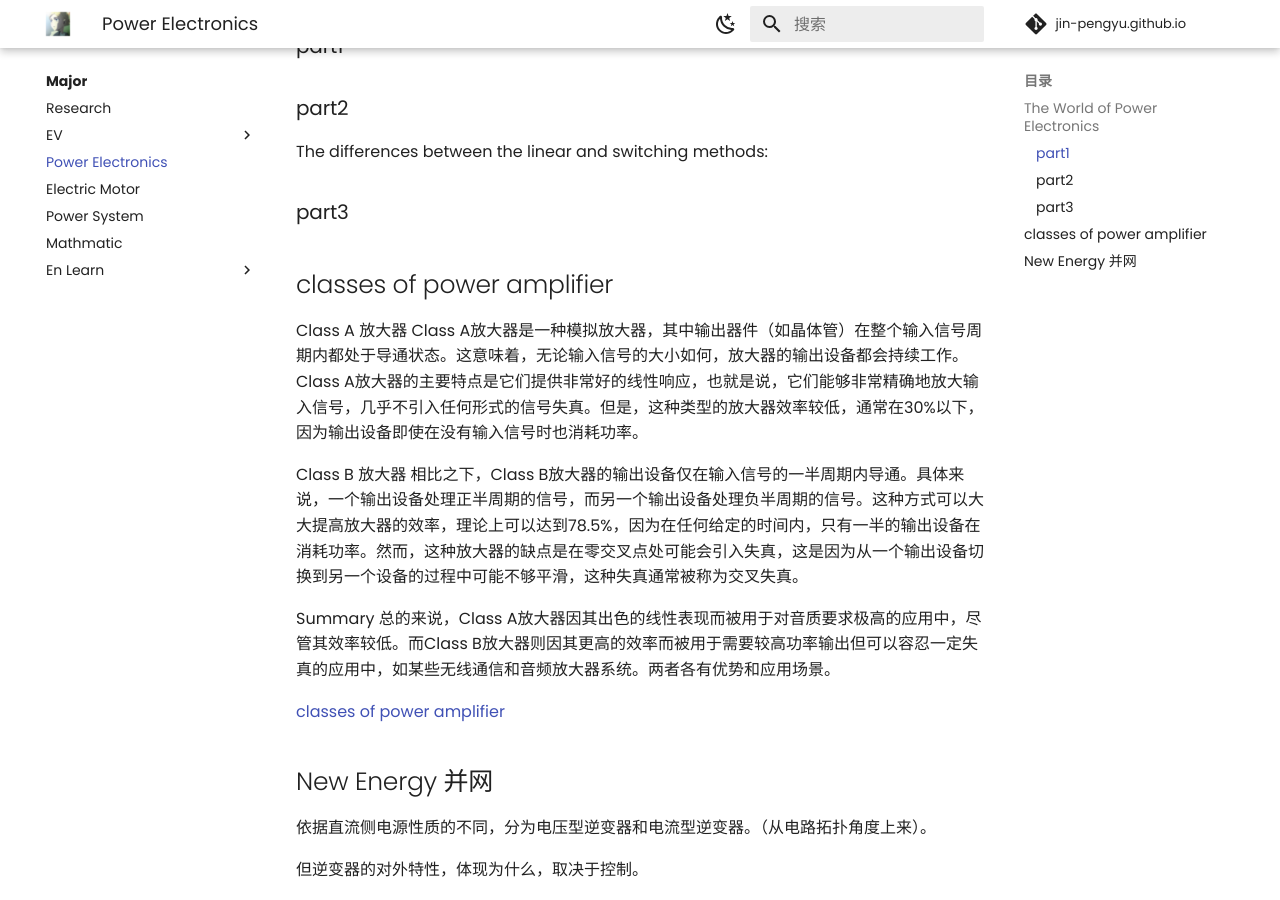
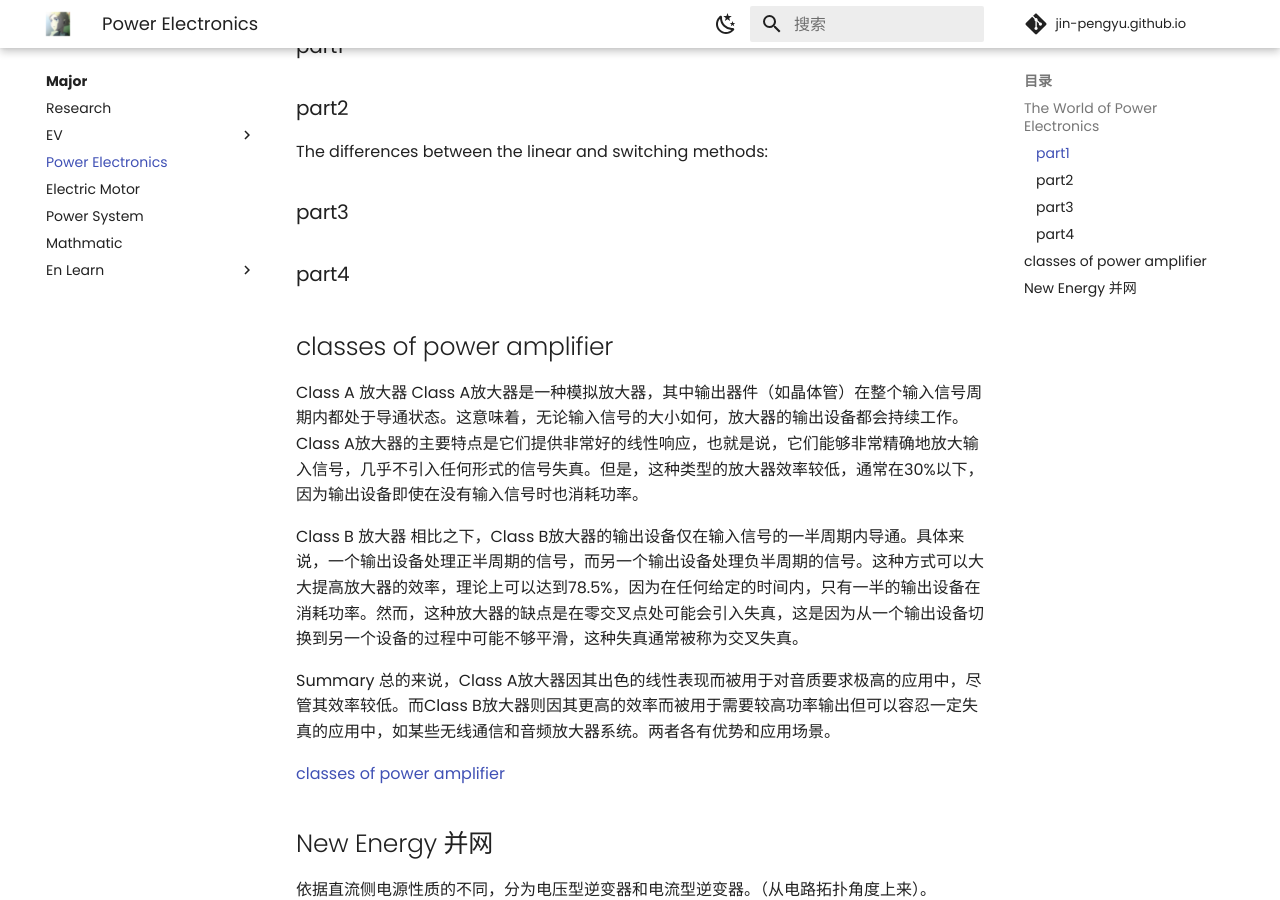
Before and after one commit to Pengyu-Jin/Pengyu-Jin.github.io, an MkDocs documentation site: the page built from docs/major/Power Electronics/PE.md, in a window 1280 px wide and 900 px high, scrolled down 306 px. Built offline with MkDocs 1.6.1 and Material for MkDocs 9.7.7, drawn with Linux system fonts in a browser that asks for light colours; comment, search, counter and statistics services are not loaded.

Commit message:
20240808

```diff
--- a/docs/major/Power Electronics/PE.md
+++ b/docs/major/Power Electronics/PE.md
@@ -6,6 +6,7 @@
 The differences between the linear and switching methods:
 
 ### part3
+### part4
 
 
 
```
